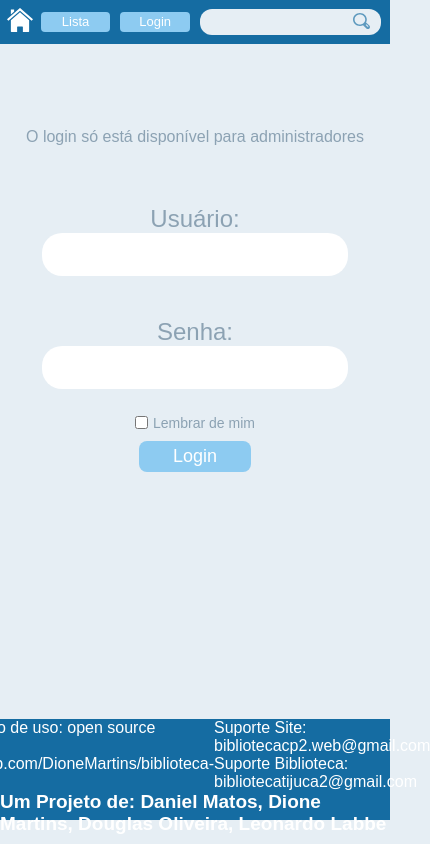
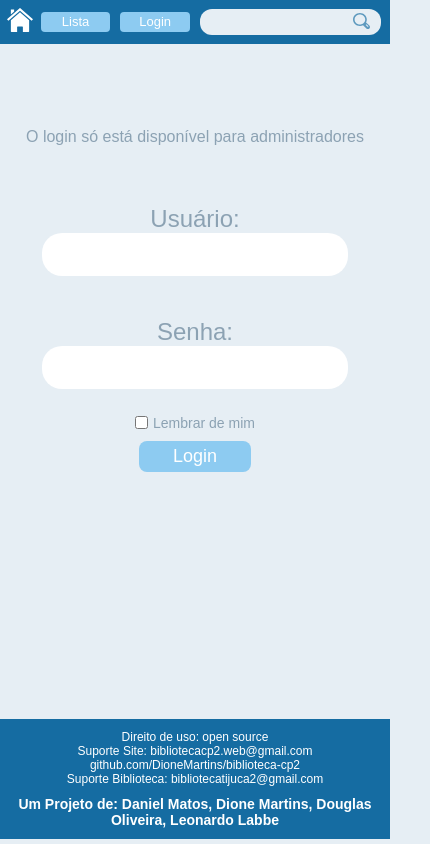
Before and after one commit to DioneMartins/biblioteca-cp2, a React (Create React App) app: page /login in a window 390 px wide. Shown: the whole page, 430 px wide, since content can reach past the window. Built offline with nearby package versions, Linux system fonts and the light colour scheme.

Commit message:
Fixed mobile CSS

```diff
--- a/package.json
+++ b/package.json
@@ -44,6 +44,7 @@
     "eslint-config-react-app": "^7.0.0",
     "eslint-plugin-prettier": "^4.0.0",
     "eslint-plugin-react": "^7.27.1",
+    "firebase-tools": "^10.2.2",
     "prettier": "^2.5.1"
   }
 }
--- a/src/components/footer/Footer.module.css
+++ b/src/components/footer/Footer.module.css
@@ -1,5 +1,4 @@
 .footerWrapper {
-
   background-color: var(--strongBlue);
   width: 100vw;
   height: 12vh;
@@ -10,24 +9,18 @@
   flex-direction: column;
   justify-content: space-evenly;
   align-items: center;
-
 }
 
 .footerGrid {
-
-display: grid;
-grid-template-columns: 1fr 1fr;
-grid-template-rows: 1fr 1fr;
-
-
+  display: grid;
+  grid-template-columns: 1fr 1fr;
+  grid-template-rows: 1fr 1fr;
 }
 
 .footerLink{
-
   font-size: 16px;
   text-decoration: none;
   color: white;
-
 }
 
 .footerGrid p{
@@ -35,8 +28,25 @@ grid-template-rows: 1fr 1fr;
 }
 
 .footerOwner{
-
   font-size: 19px;
   font-weight: bold;
+}
 
+@media (max-width: 1080px){
+  .footerWrapper {
+    height: 120px;
+    text-align: center;
+  }
+  .footerGrid {
+    display: flex;
+    flex-direction: column;
+  }
+  .footerGrid p, .footerLink{
+    font-size: 12px;
+    text-overflow: wrap;
+  }
+  .footerOwner{
+    font-size: 14px;
+    text-overflow: wrap;
+  }
 }
--- a/src/components/homeCards/homeCarditem/HomeCardItem.module.css
+++ b/src/components/homeCards/homeCarditem/HomeCardItem.module.css
@@ -17,8 +17,6 @@
   text-decoration: none;
 }
 
-
-
 .imageWrapper{
   width: 60px;
   margin-right: 120px;
@@ -32,3 +30,20 @@
   text-align: center;
   text-decoration: none;
 }
+
+@media (max-width: 1080px) {
+  .cardWrapper {
+    width: 80vw;
+  }
+  .cardTitle {
+    font-size: 16px;
+  }
+  .linkTitle {
+    font-size: 10px;
+  }
+  .imageWrapper{
+    margin-left: 30px;
+    margin-right: 30px;
+    width: 40px;
+  }
+}
--- a/src/components/logged/Logged.module.css
+++ b/src/components/logged/Logged.module.css
@@ -74,7 +74,6 @@
   font-weight: 400;
 }
 
-@media(min-width: 1080px){
 .loggedWrapper{
   width: 94vw;
   margin: 2% 3vw 0 3vw;
@@ -84,4 +83,10 @@
   grid-template-rows: 2fr 1fr 2fr 2fr;
   justify-items: center;
 }
+
+@media(max-width: 1080px){
+  .loggedWrapper button, .loggedAddBookWrapper{
+    width: 100px;
+    text-align: center;
   }
+}
--- a/src/components/navbar/Navbar.module.css
+++ b/src/components/navbar/Navbar.module.css
@@ -7,6 +7,8 @@
   grid-template-columns: 1fr 5fr 6fr;
   justify-items: center;
   align-items: center;
+  position: sticky;
+  top: 0;
 }
 
 .navbarHome {
@@ -122,5 +124,6 @@
     padding: 2% 1vw 2% 1vw;
     grid-template-columns: 1fr 5fr 5fr;
     justify-items: center;
-  align-items: center;}
+    align-items: center;
   }
+}
```
Lines whose indentation alone changed are shown as unchanged.
